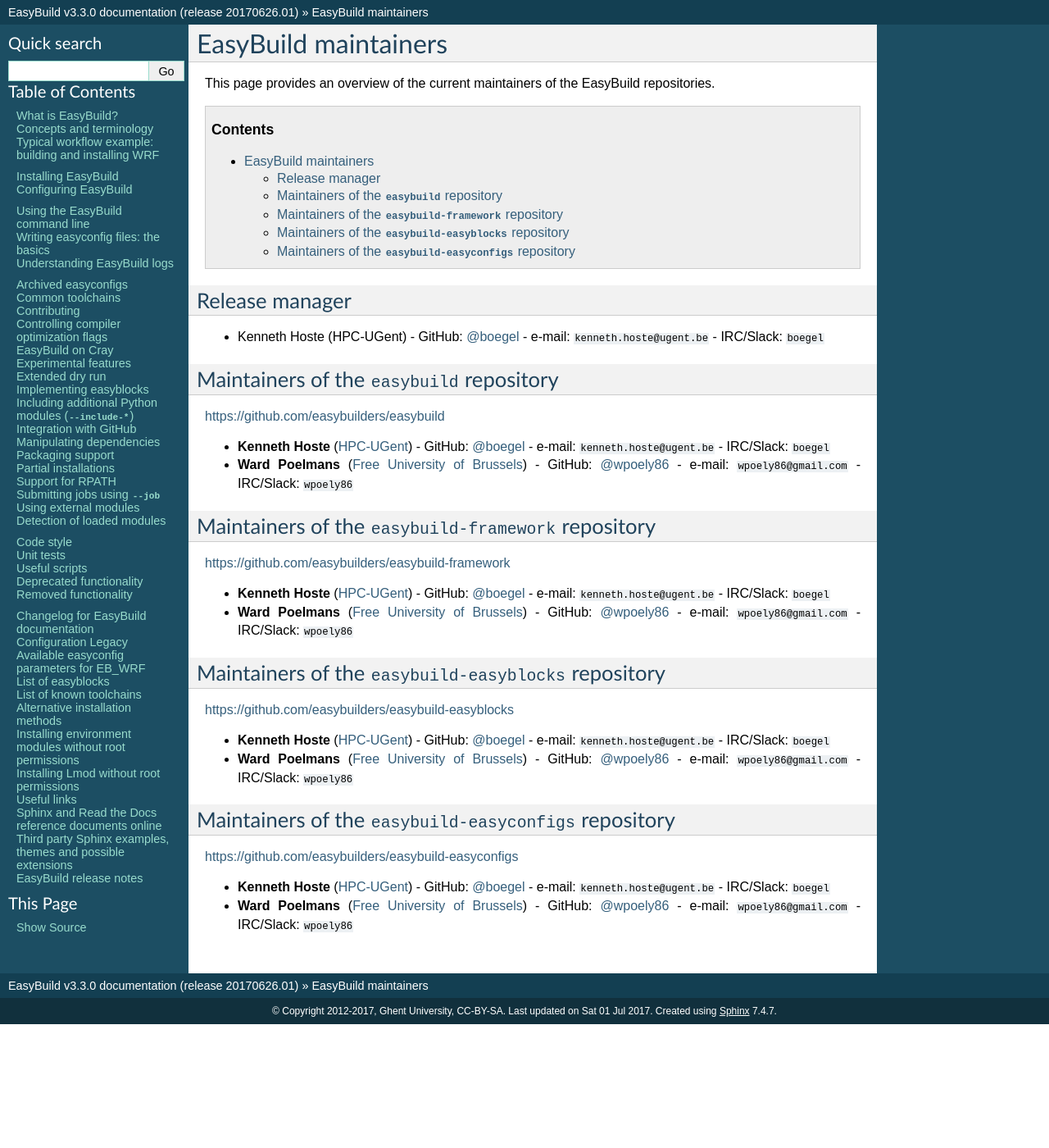
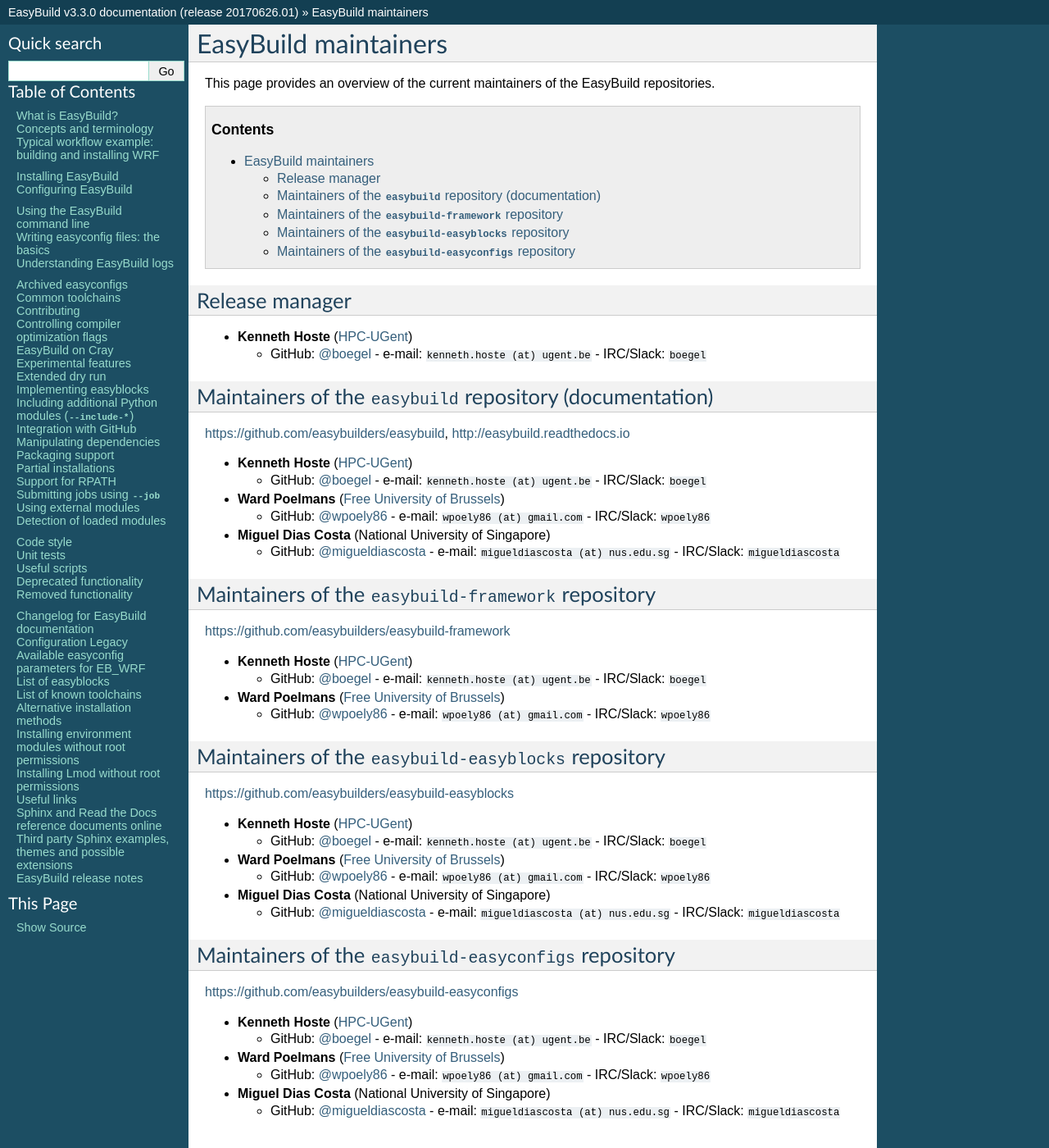
Before and after one commit to easybuilders/easybuild, a Sphinx documentation site: the page built from docs/Maintainers.rst, in a window 1280 px wide and 1400 px high. Shown: the whole window at 82% size. Built offline with Sphinx 7.4.7, drawn with Linux system fonts in a browser that asks for light colours.

Commit message:
add @migueldiascosta as maintainer & reformat page

```diff
--- a/docs/Maintainers.rst
+++ b/docs/Maintainers.rst
@@ -14,27 +14,47 @@
 Release manager
 ---------------
 
-* Kenneth Hoste (HPC-UGent) - GitHub: `@boegel <https://github.com/boegel>`_ - e-mail: ``kenneth.hoste@ugent.be`` - IRC/Slack: ``boegel``
+* **Kenneth Hoste** (`HPC-UGent <https://github.com/hpcugent>`_)
+
+  * GitHub: `@boegel <https://github.com/boegel>`_ - e-mail: ``kenneth.hoste (at) ugent.be`` - IRC/Slack: ``boegel``
+
 
 .. _maintainers_easybuild_repo:
 
-Maintainers of the ``easybuild`` repository
--------------------------------------------
+Maintainers of the ``easybuild`` repository (documentation)
+-----------------------------------------------------------
 
-https://github.com/easybuilders/easybuild
+https://github.com/easybuilders/easybuild, http://easybuild.readthedocs.io
 
-* **Kenneth Hoste** (`HPC-UGent <https://github.com/hpcugent>`_) - GitHub: `@boegel <https://github.com/boegel>`_ - e-mail: ``kenneth.hoste@ugent.be`` - IRC/Slack: ``boegel``
-* **Ward Poelmans** (`Free University of Brussels <https://github.com/sisc-hpc>`_) - GitHub: `@wpoely86 <https://github.com/wpoely86>`_ - e-mail: ``wpoely86@gmail.com`` - IRC/Slack: ``wpoely86``
+* **Kenneth Hoste** (`HPC-UGent <https://github.com/hpcugent>`_)
+
+  * GitHub: `@boegel <https://github.com/boegel>`_ - e-mail: ``kenneth.hoste (at) ugent.be`` - IRC/Slack: ``boegel``
+
+* **Ward Poelmans** (`Free University of Brussels <https://github.com/sisc-hpc>`_)
+
+  * GitHub: `@wpoely86 <https://github.com/wpoely86>`_ - e-mail: ``wpoely86 (at) gmail.com`` - IRC/Slack: ``wpoely86``
+
+* **Miguel Dias Costa** (National University of Singapore)
+
+  * GitHub: `@migueldiascosta <https://github.com/migueldiascosta>`_ - e-mail: ``migueldiascosta (at) nus.edu.sg`` - IRC/Slack: ``migueldiascosta``
+
 
 .. _maintainers_framework_repo:
 
 Maintainers of the ``easybuild-framework`` repository
 -----------------------------------------------------
 
+
 https://github.com/easybuilders/easybuild-framework
 
-* **Kenneth Hoste** (`HPC-UGent <https://github.com/hpcugent>`_) - GitHub: `@boegel <https://github.com/boegel>`_ - e-mail: ``kenneth.hoste@ugent.be`` - IRC/Slack: ``boegel``
-* **Ward Poelmans** (`Free University of Brussels <https://github.com/sisc-hpc>`_) - GitHub: `@wpoely86 <https://github.com/wpoely86>`_ - e-mail: ``wpoely86@gmail.com`` - IRC/Slack: ``wpoely86``
+* **Kenneth Hoste** (`HPC-UGent <https://github.com/hpcugent>`_)
+
+  * GitHub: `@boegel <https://github.com/boegel>`_ - e-mail: ``kenneth.hoste (at) ugent.be`` - IRC/Slack: ``boegel``
+
+* **Ward Poelmans** (`Free University of Brussels <https://github.com/sisc-hpc>`_)
+
+  * GitHub: `@wpoely86 <https://github.com/wpoely86>`_ - e-mail: ``wpoely86 (at) gmail.com`` - IRC/Slack: ``wpoely86``
+
 
 .. _maintainers_easyblocks_repo:
 
@@ -43,8 +63,18 @@
 
 https://github.com/easybuilders/easybuild-easyblocks
 
-* **Kenneth Hoste** (`HPC-UGent <https://github.com/hpcugent>`_) - GitHub: `@boegel <https://github.com/boegel>`_ - e-mail: ``kenneth.hoste@ugent.be`` - IRC/Slack: ``boegel``
-* **Ward Poelmans** (`Free University of Brussels <https://github.com/sisc-hpc>`_) - GitHub: `@wpoely86 <https://github.com/wpoely86>`_ - e-mail: ``wpoely86@gmail.com`` - IRC/Slack: ``wpoely86``
+* **Kenneth Hoste** (`HPC-UGent <https://github.com/hpcugent>`_)
+
+  * GitHub: `@boegel <https://github.com/boegel>`_ - e-mail: ``kenneth.hoste (at) ugent.be`` - IRC/Slack: ``boegel``
+
+* **Ward Poelmans** (`Free University of Brussels <https://github.com/sisc-hpc>`_)
+
+  * GitHub: `@wpoely86 <https://github.com/wpoely86>`_ - e-mail: ``wpoely86 (at) gmail.com`` - IRC/Slack: ``wpoely86``
+
+* **Miguel Dias Costa** (National University of Singapore)
+
+  * GitHub: `@migueldiascosta <https://github.com/migueldiascosta>`_ - e-mail: ``migueldiascosta (at) nus.edu.sg`` - IRC/Slack: ``migueldiascosta``
+
 
 .. _maintainers_easyconfigs_repo:
 
@@ -53,5 +83,14 @@
 
 https://github.com/easybuilders/easybuild-easyconfigs
 
-* **Kenneth Hoste** (`HPC-UGent <https://github.com/hpcugent>`_) - GitHub: `@boegel <https://github.com/boegel>`_ - e-mail: ``kenneth.hoste@ugent.be`` - IRC/Slack: ``boegel``
-* **Ward Poelmans** (`Free University of Brussels <https://github.com/sisc-hpc>`_) - GitHub: `@wpoely86 <https://github.com/wpoely86>`_ - e-mail: ``wpoely86@gmail.com`` - IRC/Slack: ``wpoely86``
+* **Kenneth Hoste** (`HPC-UGent <https://github.com/hpcugent>`_)
+
+  * GitHub: `@boegel <https://github.com/boegel>`_ - e-mail: ``kenneth.hoste (at) ugent.be`` - IRC/Slack: ``boegel``
+
+* **Ward Poelmans** (`Free University of Brussels <https://github.com/sisc-hpc>`_)
+
+  * GitHub: `@wpoely86 <https://github.com/wpoely86>`_ - e-mail: ``wpoely86 (at) gmail.com`` - IRC/Slack: ``wpoely86``
+
+* **Miguel Dias Costa** (National University of Singapore)
+
+  * GitHub: `@migueldiascosta <https://github.com/migueldiascosta>`_ - e-mail: ``migueldiascosta (at) nus.edu.sg`` - IRC/Slack: ``migueldiascosta``
```
